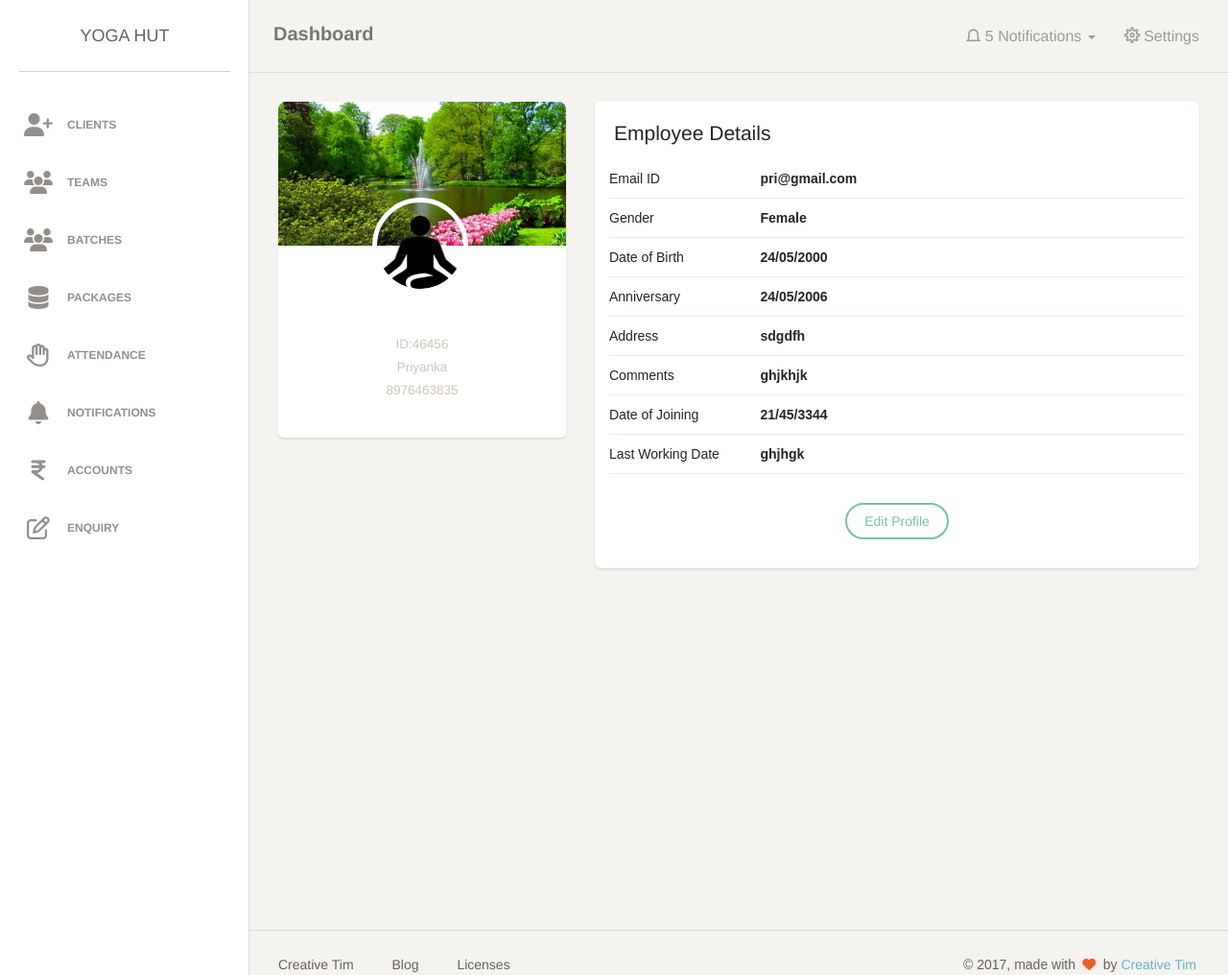
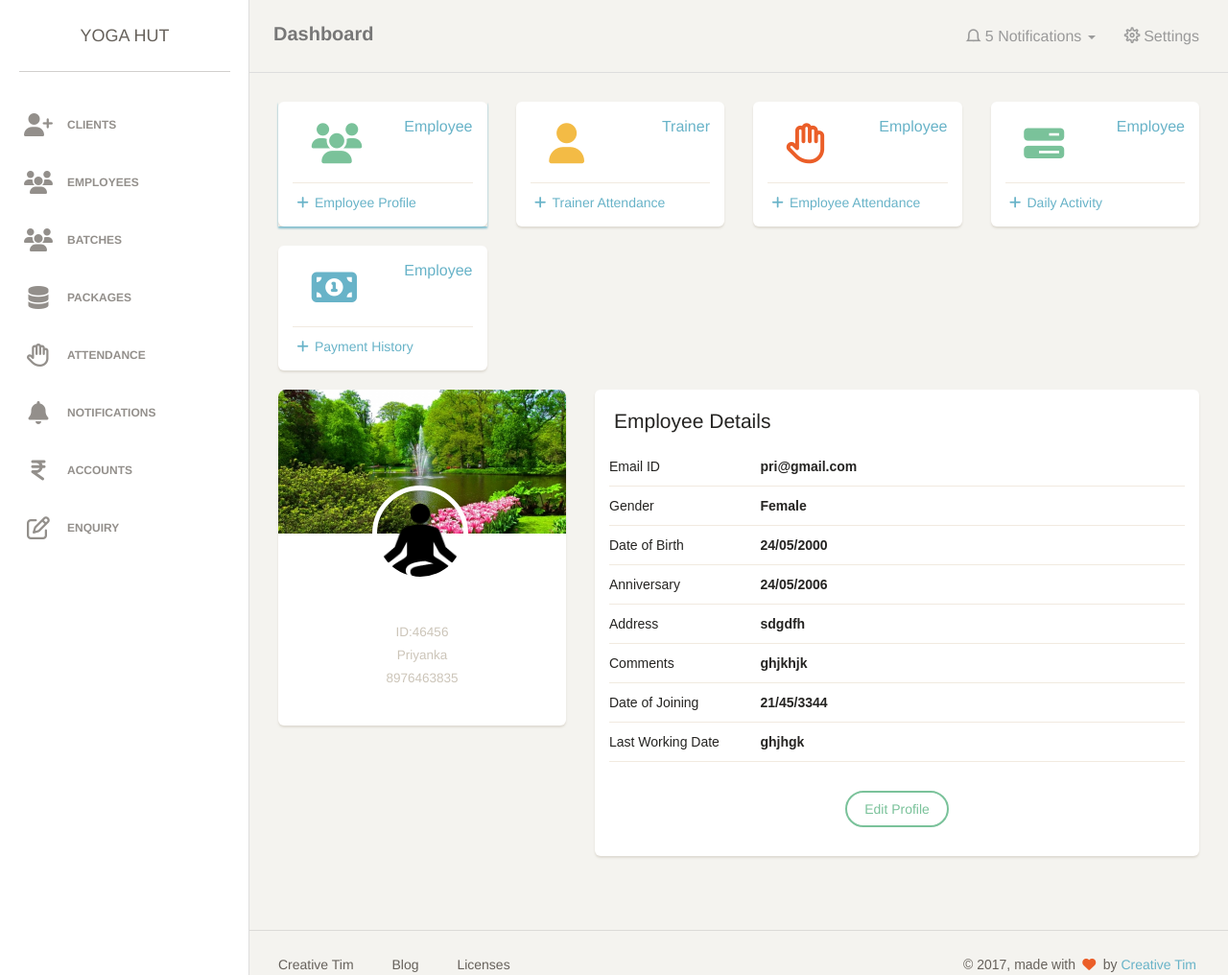
Before and after one commit to PriyankaLalge/yoga_project, a PHP site: page /employee_profile.php in a window 1280 px wide. Shown: the whole page at 96% size. Run offline with PHP 8.4, Linux system fonts and the light colour scheme; some libraries are stand-ins or nearby versions; some web fonts are replaced.

Commit message:
Employee module

```diff
--- a/dashboard.php
+++ b/dashboard.php
@@ -35,13 +35,13 @@
                             <div class="content">
                                 <div class="row">
                                     <div class="col-xs-5">
-                                        <div class="icon-big icon-success text-center">
+                                         <div class="icon-big icon-success text-center">
                                           <i class="fa fa-users" aria-hidden="true"></i>
                                         </div>
                                     </div>
                                     <div class="col-xs-7">
                                         <div class="numbers">
-                                          <a> <p>Team</p></a>
+                                          <a> <p>Employee</p></a>
 
                                         </div>
                                     </div>
@@ -49,7 +49,7 @@
                                 <div class="footer">
                                     <hr />
                                     <div class="stats">
-                                         <a><i class="fa fa-plus" aria-hidden="true"></i>Add new Team</a>
+                                         <a><i class="fa fa-plus" aria-hidden="true"></i>Add new Employee</a>
                                     </div>
                                 </div>
                             </div>
--- a/edit_employee_profile.php
+++ b/edit_employee_profile.php
@@ -37,7 +37,7 @@
                        <div class="col-lg-8 col-md-7">
                         <div class="card">
                             <div class="header">
-                                <h4 class="title">Add team</h4>
+                                <h4 class="title">Add Employee</h4>
                             </div>
                             <div class="content">
                                 <form>
--- a/teams.php
+++ b/employee.php
@@ -16,14 +16,14 @@
                                     </div>
                                     <div class="col-xs-7">
                                         <div class="numbers">
-                                          <a href="teams.php"><p>Team</p></a>
+                                          <a href="employee.php"><p>Employee</p></a>
                                         </div>
                                     </div>
                                 </div>
                                 <div class="footer">
                                     <hr />
                                     <div class="stats">
-                                         <a href="add_team.php"><i class="fa fa-plus" aria-hidden="true"></i>Add new Team</a>
+                                         <a href="add_employee.php"><i class="fa fa-plus" aria-hidden="true"></i>Add new Employee</a>
                                     </div>
                                 </div>
                             </div>
@@ -38,7 +38,7 @@
                                     <div class="row">
                                         <div class="col-md-12">
                                             <div class="col-md-4">
-                                                <h3 class="text-uppercase">Team Details</h3>
+                                                <h3 class="text-uppercase">Employee Details</h3>
                                             </div>
                                             <div class="col-md-8" style="margin-top:-2px;">
                                                     <h3>
--- a/employee_profile.php
+++ b/employee_profile.php
@@ -4,9 +4,9 @@
 
         <div class="content">
             <div class="container-fluid">
-              <div class="row">
-<!--
-                <div class="col-lg-3 col-sm-6">
+
+                <div class="row">
+                     <div class="col-lg-3 col-sm-6">
                         <div class="card">
                             <div class="content" style="box-shadow: 0 2px 2px rgb(128, 191, 209)!important;">
                                 <div class="row">
@@ -17,21 +17,121 @@
                                     </div>
                                     <div class="col-xs-7">
                                         <div class="numbers">
-                                          <a href="teams.php"><p>team</p></a>
+                                          <a href="employee.php"><p>Employee</p></a>
                                         </div>
                                     </div>
                                 </div>
                                 <div class="footer">
                                     <hr />
                                     <div class="stats">
-                                         <a href="add_team.php"><i class="fa fa-plus" aria-hidden="true"></i>Add new Team</a>
+                                         <a href="employee_profile.php"><i class="fa fa-plus" aria-hidden="true"></i>Employee Profile</a>
                                     </div>
                                 </div>
                             </div>
                         </div>
                     </div>
--->
+                    <div class="col-lg-3 col-sm-6">
+                        <div class="card">
+                             <div class="content">
+                                <div class="row">
+                                    <div class="col-xs-5">
+                                        <div class="icon-big icon-warning text-center">
+                                        <i class="fa fa-user" aria-hidden="true"></i>
+                                        </div>
+                                    </div>
+                                    <div class="col-xs-7">
+                                        <div class="numbers">
+                                          <a href="employee.php"><p>Trainer</p></a>
+                                        </div>
+                                    </div>
+                                </div>
+                                <div class="footer">
+                                    <hr />
+                                    <div class="stats">
+                                         <a href="employee_profile.php"><i class="fa fa-plus" aria-hidden="true"></i>Trainer Attendance</a>
+                                    </div>
+                                </div>
+                            </div>
+                        </div>
+                    </div>
+                    <div class="col-lg-3 col-sm-6">
+                        <div class="card">
+                           <div class="content">
+                                <div class="row">
+                                    <div class="col-xs-5">
+                                        <div class="icon-big icon-danger text-center">
+                                        <i class="fa fa-hand-paper-o" aria-hidden="true"></i>
+                                        </div>
+                                    </div>
+                                    <div class="col-xs-7">
+                                        <div class="numbers">
+                                          <a href="employee.php"><p>Employee</p></a>
+                                        </div>
+                                    </div>
+                                </div>
+                                <div class="footer">
+                                    <hr />
+                                    <div class="stats">
+                                         <a href="employee_profile.php"><i class="fa fa-plus" aria-hidden="true"></i>Employee Attendance</a>
+                                    </div>
+                                </div>
+                            </div>
+                        </div>
+                    </div>
+                    <div class="col-lg-3 col-sm-6">
+                        <div class="card">
+                           <div class="content">
+                                <div class="row">
+                                    <div class="col-xs-5">
+                                        <div class="icon-big icon-success text-center">
+                                         <i class="fa fa-tasks" aria-hidden="true"></i>
+                                        </div>
+                                    </div>
+                                    <div class="col-xs-7">
+                                        <div class="numbers">
+                                          <a href="employee.php"><p>Employee</p></a>
+                                        </div>
+                                    </div>
+                                </div>
+                                <div class="footer">
+                                    <hr />
+                                    <div class="stats">
+                                         <a href="employee_profile.php"><i class="fa fa-plus" aria-hidden="true"></i>Daily Activity</a>
+                                    </div>
+                                </div>
+                            </div>
+                        </div>
+                    </div>
+                </div>
 
+                <div class="row">
+                 <div class="col-lg-3 col-sm-6">
+                        <div class="card">
+                            <div class="content">
+                                <div class="row">
+                                    <div class="col-xs-5">
+                                        <div class="icon-big icon-info text-center">
+                                       <i class="fa fa-money" aria-hidden="true"></i>
+                                        </div>
+                                    </div>
+                                    <div class="col-xs-7">
+                                        <div class="numbers">
+                                          <a href="employee.php"><p>Employee</p></a>
+                                        </div>
+                                    </div>
+                                </div>
+                                <div class="footer">
+                                    <hr />
+                                    <div class="stats">
+                                         <a href="employee_profile.php"><i class="fa fa-plus" aria-hidden="true"></i>Payment History</a>
+                                    </div>
+                                </div>
+                            </div>
+                        </div>
+                    </div>
+                </div>
+
+              <div class="row">
                        <div class="col-lg-4 col-md-5">
                         <div class="card card-user">
                             <div class="image">
@@ -48,90 +148,8 @@
                                   </h4>
                                 </div>
                             </div>
-<!--
-                            <hr>
-                            <div class="text-center">
-                                <div class="row">
-                                    <div class="col-md-3 col-md-offset-1">
-                                        <h5>Batch<br /><small>fdhfgj</small></h5>
-                                    </div>
-                                    <div class="col-md-4">
-                                        <h5>Timing<br /><small>fhyfg</small></h5>
-                                    </div>
-                                    <div class="col-md-3">
-                                        <h5>Year<br /><small>fghfg</small></h5>
-                                    </div>
-                                </div>
-                            </div>
--->
+
                         </div>
-<!--
-                        <div class="card">
-                            <div class="header">
-                                <h4 class="title">Fees Details</h4>
-                            </div>
-                            <div class="content">
-                                <ul class="list-unstyled team-members">
-                                    <li>
-                                        <div class="row">
-                                            <div class="col-xs-6">
-                                                Total Fees
-                                                <br>
-                                            </div>
-                                            <div class="col-xs-3 text-right">
-                                                <b>fhyfgj</b>
-                                            </div>
-                                        </div>
-                                    </li>
-                                    <li>
-                                        <div class="row">
-                                            <div class="col-xs-6">
-                                                Discount Fees
-                                                <br>
-                                            </div>
-                                            <div class="col-xs-3 text-right">
-                                                <b>fhfgj</b>
-                                            </div>
-                                        </div>
-                                    </li>
-                                    <li>
-                                        <div class="row">
-                                            <div class="col-xs-6">
-                                                Final Fees
-                                                <br>
-                                            </div>
-                                            <div class="col-xs-3 text-right">
-                                                <b>fghfgj</b>
-                                            </div>
-                                        </div>
-                                    </li>
-                                    <li>
-                                        <div class="row">
-                                            <div class="col-xs-6">
-                                                Payment Received
-                                                <br>
-                                            </div>
-                                            <div class="col-xs-3 text-right">
-                                                <b>fhfgj</b>
-                                            </div>
-                                        </div>
-                                    </li>
-                                    <li>
-                                        <div class="row">
-                                            <div class="col-xs-6">
-                                                Balance Amount
-                                                <br>
-                                            </div>
-                                            <div class="col-xs-3 text-right">
-                                                <b>fgjhghj</b>
-                                            </div>
-                                        </div>
-                                    </li>
-
-                                </ul>
-                            </div>
-                        </div>
--->
                     </div>
                     <div class="col-lg-8 col-md-7">
                         <div class="card">
--- a/sidebar.php
+++ b/sidebar.php
@@ -31,9 +31,9 @@
                     </a>
                 </li>
                 <li>
-                    <a href="teams.php">
+                    <a href="employee.php">
                          <i class="fa fa-users" aria-hidden="true"></i>
-                        <p>Teams</p>
+                        <p>Employees</p>
                     </a>
                 </li>
                 <li>
```
Also changed, not shown: add_employee.php (renamed from add_team.php, +4 -4 lines).
